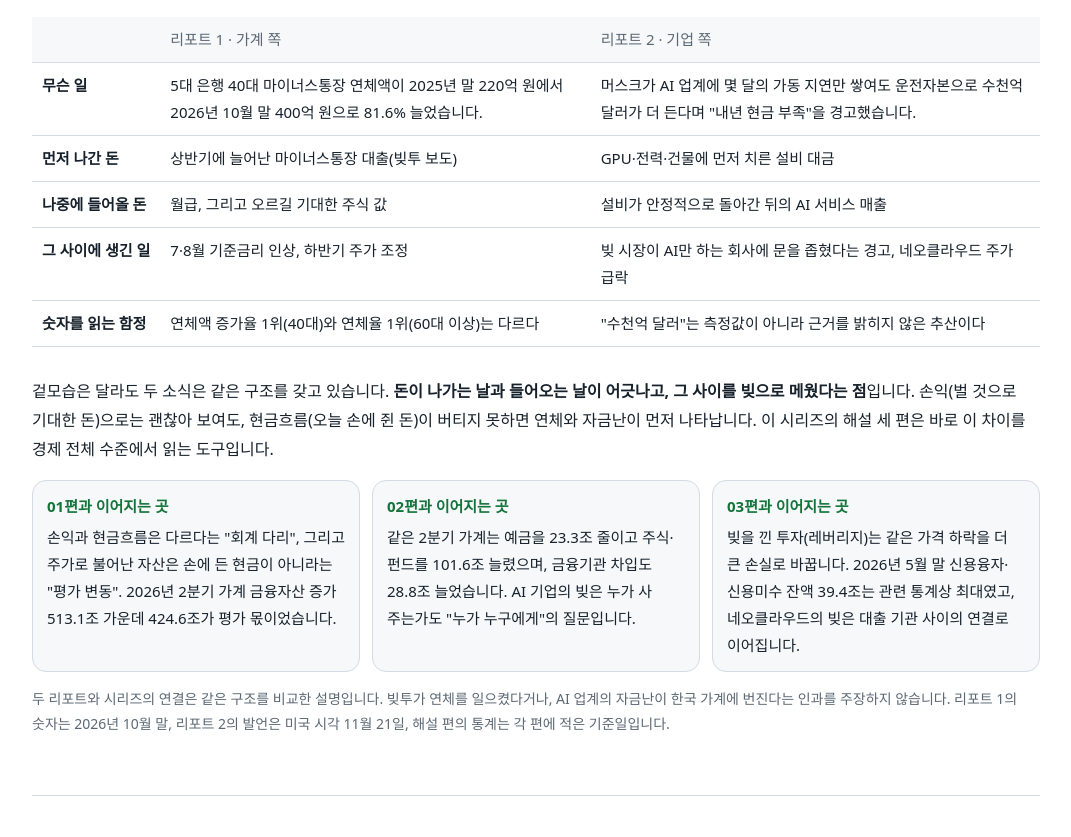
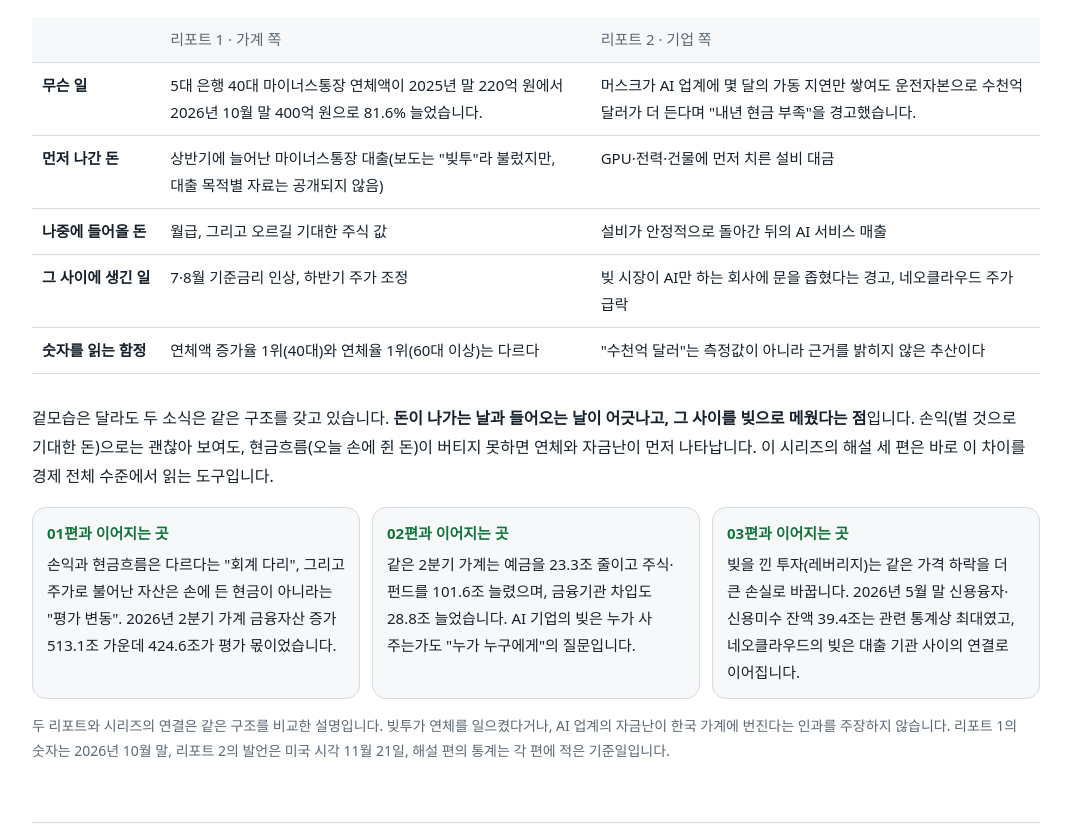
Before and after one commit to adminmrobo/fof-money-meridian-, a plain HTML site: page index.html in a window 1280 px wide. Shown: the part 1816-2653 px from the top of the page, without its empty margins (104-1175 px from the left). Drawn offline with Linux system fonts and the light colour scheme; a web font is replaced by a local one.

Commit message:
목차 서론 표: 빚투 표현에 대출 목적 자료 미공개 단서 추가

```diff
--- a/index.html
+++ b/index.html
@@ -131,7 +131,7 @@ footer p{overflow-wrap:anywhere}
     <thead><tr><th></th><th>리포트 1 · 가계 쪽</th><th>리포트 2 · 기업 쪽</th></tr></thead>
     <tbody>
       <tr><td>무슨 일</td><td>5대 은행 40대 마이너스통장 연체액이 2025년 말 220억 원에서 2026년 10월 말 400억 원으로 81.6% 늘었습니다.</td><td>머스크가 AI 업계에 몇 달의 가동 지연만 쌓여도 운전자본으로 수천억 달러가 더 든다며 "내년 현금 부족"을 경고했습니다.</td></tr>
-      <tr><td>먼저 나간 돈</td><td>상반기에 늘어난 마이너스통장 대출(빚투 보도)</td><td>GPU·전력·건물에 먼저 치른 설비 대금</td></tr>
+      <tr><td>먼저 나간 돈</td><td>상반기에 늘어난 마이너스통장 대출(보도는 "빚투"라 불렀지만, 대출 목적별 자료는 공개되지 않음)</td><td>GPU·전력·건물에 먼저 치른 설비 대금</td></tr>
       <tr><td>나중에 들어올 돈</td><td>월급, 그리고 오르길 기대한 주식 값</td><td>설비가 안정적으로 돌아간 뒤의 AI 서비스 매출</td></tr>
       <tr><td>그 사이에 생긴 일</td><td>7·8월 기준금리 인상, 하반기 주가 조정</td><td>빚 시장이 AI만 하는 회사에 문을 좁혔다는 경고, 네오클라우드 주가 급락</td></tr>
       <tr><td>숫자를 읽는 함정</td><td>연체액 증가율 1위(40대)와 연체율 1위(60대 이상)는 다르다</td><td>"수천억 달러"는 측정값이 아니라 근거를 밝히지 않은 추산이다</td></tr>
```
